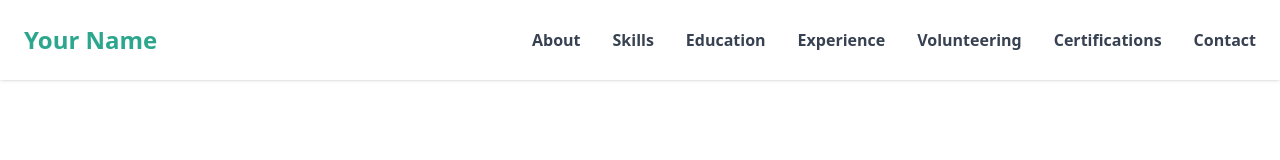
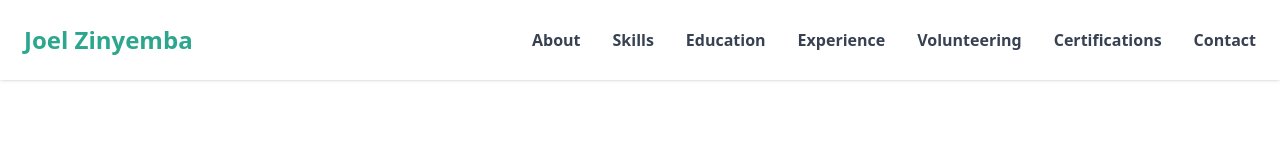
Before and after one commit to Gitzyguy/Portfolio, a plain HTML site: page index.html in a window 1280 px wide. Shown: the top 160 px of the page. Drawn offline with nearby package versions, Linux system fonts and the light colour scheme.

Commit message:
Update index.html

```diff
--- a/index.html
+++ b/index.html
@@ -41,7 +41,7 @@
 <!-- NAVIGATION -->
 <header class="bg-white shadow sticky top-0 z-50">
   <nav class="container mx-auto flex justify-between items-center p-6">
-    <a href="#home" class="text-2xl font-bold text-networkgreen">Your Name</a>
+    <a href="#home" class="text-2xl font-bold text-networkgreen">Joel Zinyemba</a>
     <ul class="hidden md:flex space-x-8 text-gray-700 font-semibold">
       <li><a href="#about" class="hover:text-networkgreen">About</a></li>
       <li><a href="#skills" class="hover:text-networkgreen">Skills</a></li>
```
